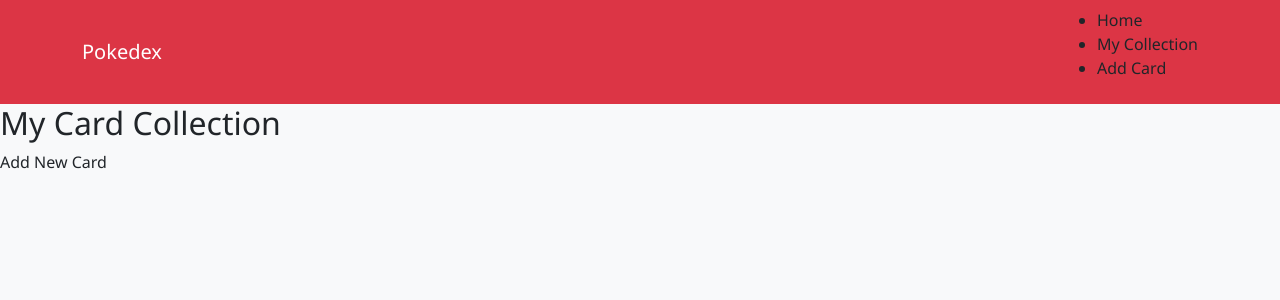
After one commit to Mkamal-45/pokemon-card-collection, a Flask app: page /collection in a window 1280 px wide. The commit adds this page. Shown: the top 300 px of the page. Run offline with Flask 3, Linux system fonts and the light colour scheme.

Commit message:
created the collection route and collection template, added the url for collections on basehtml

```diff
--- a/templates/base.html
+++ b/templates/base.html
@@ -17,7 +17,7 @@
                         <a class="nav-link" href="/">Home</a>
                     </li>
                     <li>
-                        <a>My Collection</a>
+                        <a class="nav-link" href="{{url_for('views.collection')}}">My Collection</a>
                     </li>
                     <li>
                         <a class="nav-link" href="#">Add Card</a>
--- /dev/null
+++ b/templates/collection.html
@@ -0,0 +1,13 @@
+{% extends 'base.html'%}
+
+{% block content%}
+<div>
+    <h2>My Card Collection</h2>
+    <a>Add New Card</a>
+</div>
+
+<div>
+
+</div>
+
+{%endblock%}
--- a/views.py
+++ b/views.py
@@ -1,7 +1,11 @@
-from flask import Blueprint, render_template
+from flask import Blueprint, render_template, session
 
 views_blueprint = Blueprint('views', __name__)
 
 @views_blueprint.route('/')
 def home():
     return render_template('home.html')
+
+@views_blueprint.route('/collection')
+def collection():
+    return render_template('collection.html')
```
